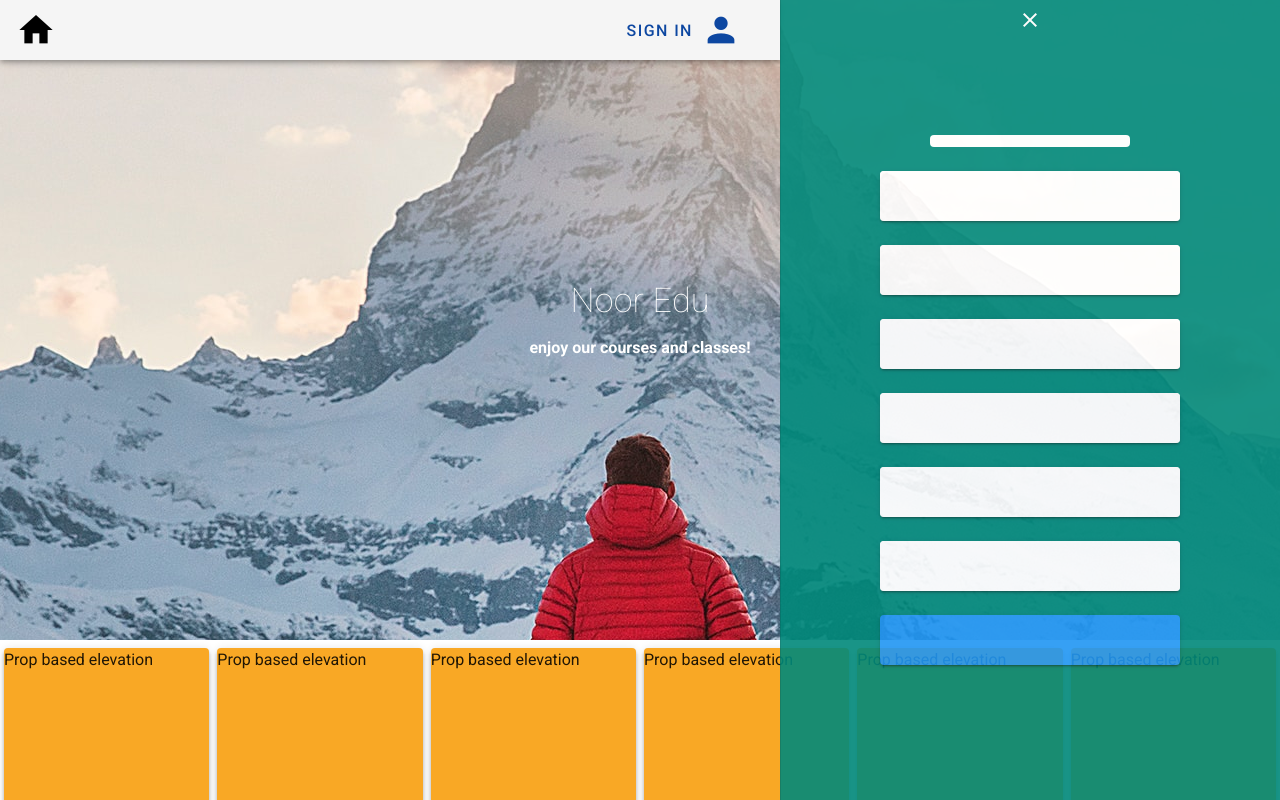
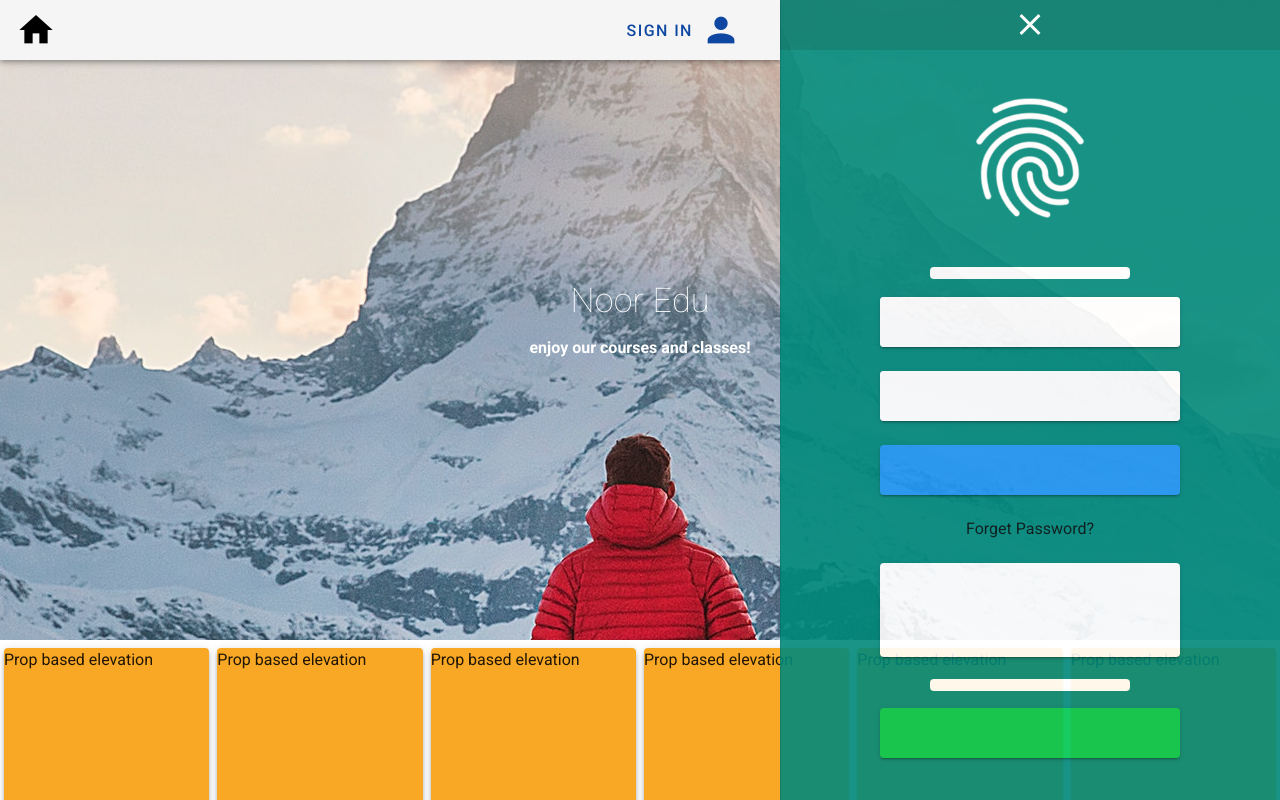
Before and after one commit to MosbatSaz/N000R, a Vue app: page / in a window 1280 px wide. Both pictures are taken after a click on the button "SIGN IN". Shown: the top 800 px of the page. Built offline with nearby package versions, Linux system fonts and the light colour scheme.

Commit message:
navigation drawer - fixed issues

```diff
--- a/public/index.html
+++ b/public/index.html
@@ -9,7 +9,7 @@
     <link rel="stylesheet" href="https://fonts.googleapis.com/css?family=Roboto:100,300,400,500,700,900">
     <link rel="stylesheet" href="https://cdn.jsdelivr.net/npm/@mdi/font@latest/css/materialdesignicons.min.css">
   </head>
-  <body>
+  <body style="font-family: 'Anton', sans-serif;">
     <noscript>
       <strong>We're sorry but noor doesn't work properly without JavaScript enabled. Please enable it to continue.</strong>
     </noscript>
--- a/src/App.vue
+++ b/src/App.vue
@@ -28,6 +28,11 @@ export default {
 /* use sass in this section to make everything smarter */
 
 /* opacity */
+@import url('https://fonts.googleapis.com/css?family=Lexend+Deca&display=swap');
+/* font */
+.v-application {
+   /* font-family: 'Lexend Deca', sans-serif; */
+ }
 
 
 .op100{opacity: 1}
@@ -44,6 +49,7 @@ export default {
 
 /* height  */
 .h100{height: 100%}
+.minh700{min-height:700px}
 .h90{height: 90%}
 .h80{height: 80%}
 .h70{height: 70%}
--- a/src/components/Navigation-drawer.vue
+++ b/src/components/Navigation-drawer.vue
@@ -31,26 +31,43 @@
   <!-- Navigation drawer -->
   <v-navigation-drawer width="500" class="op90" color="teal darken-1" app right v-model="toggle">
     <v-app-bar
-    class="teal darken-1 pa-0 ma-0"
-    height="40"
+    class="teal darken-2 pa-0 ma-0 hidden-xs-only"
+    height="50"
     flat>
          <v-btn
         @click="toggle =! toggle"
-        large
         tile
         color="white"
         outlined
-        class="teal darken-1 pa-0 ma-0 w100"
-        height="40"
+        class="teal darken-2 pa-0 ma-0 w100"
+        height="50"
         >
-          <v-icon>
+          <v-icon
+          large>
             mdi-close
           </v-icon>
         </v-btn>
     </v-app-bar>
 
+        <component class="  ma-0 pa-0" :is="c"></component>
 
-        <component class=" h100 w100 ma-0 pa-0" :is="c"></component>
+
+         <v-btn
+        @click="toggle =! toggle"
+        tile
+        color="white"
+        outlined
+        class="teal darken-2 pa-0 ma-0 w100  hidden-sm-and-up"
+        height="50"
+        absolute
+        bottom
+        >
+          <v-icon
+          large>
+            mdi-close
+          </v-icon>
+        </v-btn>
+
 
 
 
@@ -71,8 +88,9 @@ export default {
 
   },
   data: () => ({
-    c: SignUp,
+    c: SignIn,
     toggle: false,
+    bn:true,
   }),
 };
 </script>
--- a/src/components/Sign-in.vue
+++ b/src/components/Sign-in.vue
@@ -1,28 +1,26 @@
 <template>
 
-    <v-container fluid  min-height="800" class="pa-0 ma-0 teal darken-1 h80">
+    <v-container fluid  min-height="800" class="pa-0 ma-0 teal darken-1 h80 minh700">
+
         <v-row
         no-gutters
         class=" ma-0 pa-0 h100"
         justify="center"
-        align="start"
+        align="center"
         >
             <!-- finger-print -->
             <v-col
             cols="12"
-            class="pa-0 ma-0 mt-12"
+            class="pa-0 ma-0 mt-4"
             >
                 <div
                 class="d-flex justify-center">
                     <v-avatar
-                        >
-
-                        <v-icon
-                        class=""
-                        color="white"
-                        x-large>
-                        mdi-fingerprint
-                        </v-icon>
+                    size="150">
+                    <img
+                        src="../assets/Finger-Print.png"
+                        alt="John"
+                    >
                     </v-avatar>
                 </div>
             </v-col>
@@ -30,7 +28,7 @@
             <!-- block spacer -->
             <v-col
             cols="12"
-            class="ma-0 mb-4 pa-0">
+            class="ma-0 mb-8 pa-0">
                 <div
                 class="d-flex justify-center w100">
                     <v-card
@@ -66,7 +64,7 @@
                 </v-card>
                 </div>
                 <div
-                class="d-flex justify-center">
+                class="d-flex justify-center mb-6">
                 <v-card
                 flat
                 width="300"
@@ -79,12 +77,6 @@
                     </v-text-field>
                 </v-card>
                 </div>
-            </v-col>
-
-            <!-- sign in btn -->
-            <v-col
-            cols="12"
-            class="ma-0 mb-n12 mt-n9 pa-0 ">
                 <div
                 class="d-flex justify-center">
                     <v-btn
@@ -96,10 +88,12 @@
                 </div>
             </v-col>
 
+
+
             <!-- forget password -->
             <v-col
             cols="12"
-            class="ma-0 mb-n10 mt-n5  pa-0" >
+            class="ma-0 my-n10  pa-0" >
                 <div class="text-center">
                     Forget Password?
                 </div>
@@ -124,7 +118,7 @@
             <!-- block spacer -->
             <v-col
             cols="12"
-            class="ma-0 my-n8 pa-0">
+            class="ma-0 mt-n3 mb-2 pa-0">
                 <div
                 class="d-flex justify-center w100">
                     <v-card
--- a/src/components/Sign-up.vue
+++ b/src/components/Sign-up.vue
@@ -1,6 +1,6 @@
 <template>
 
-    <v-container fluid  min-height="800" class="pa-0 ma-0 teal darken-1 h90">
+    <v-container fluid class="pa-0 ma-0 teal darken-1 h90">
         <v-row
         no-gutters
         class=" ma-0 pa-0 h100"
@@ -60,6 +60,20 @@
                 </v-card>
                 </div>
                 <div
+                class="d-flex justify-center ma-0  pa-0">
+                    <v-card
+                    flat
+                    class="teal darken-1"
+                    width="300"
+                    height="50">
+                        <v-checkbox
+                        v-model="checkbox"
+                        color="white"
+                        label="I agree to the terms of Noor Edu"
+                        ></v-checkbox>
+                    </v-card>
+                </div>
+                <div
                 class="d-flex justify-center ma-0 mt-6 pa-0">
                     <v-btn
                     class="blue"
@@ -68,6 +82,7 @@
 
                     </v-btn>
                 </div>
+
             </v-col>
 
             <!-- sign in btn -->
```
Also changed, not shown: src/assets/Finger-Print.png (added).
